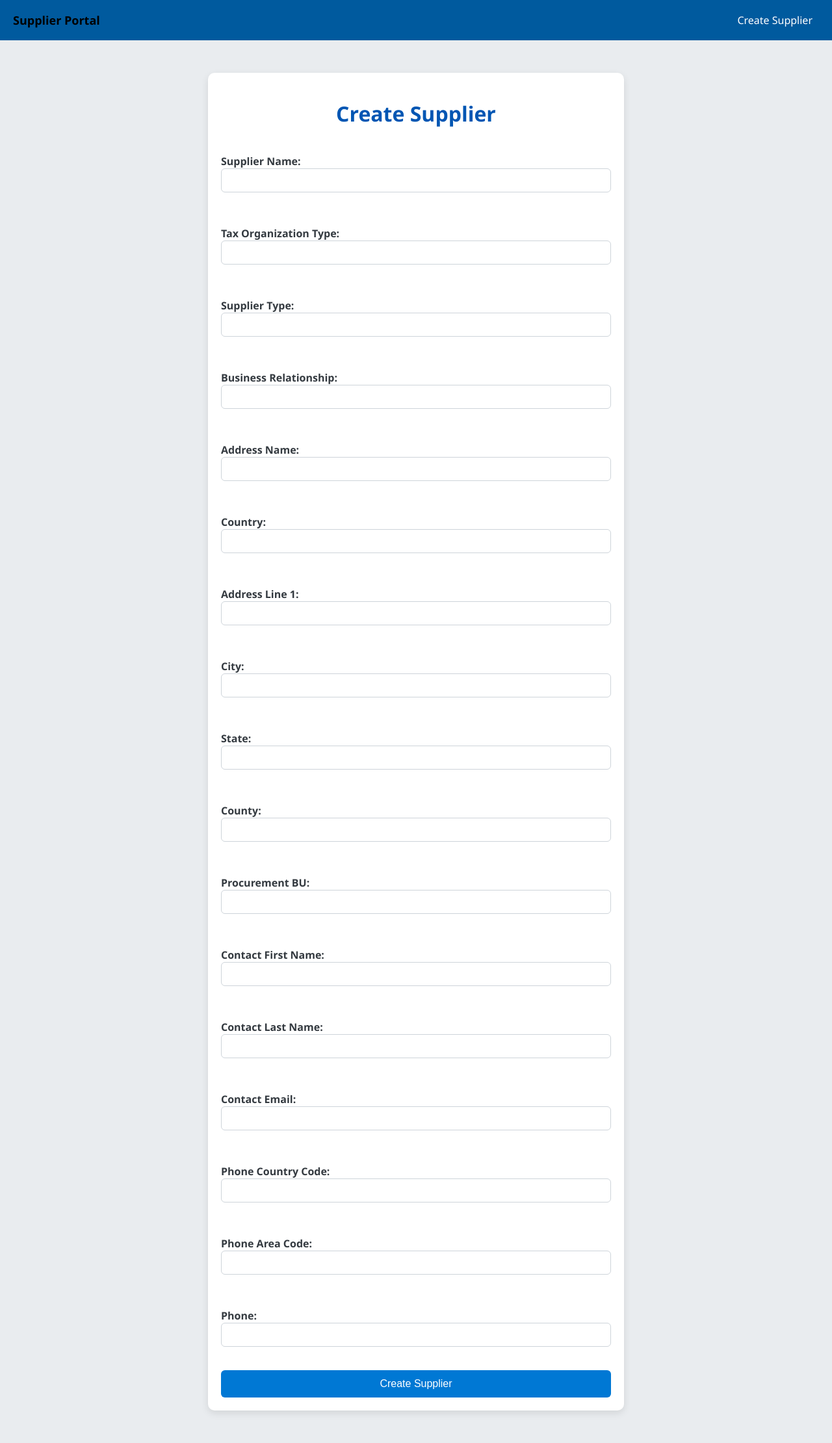
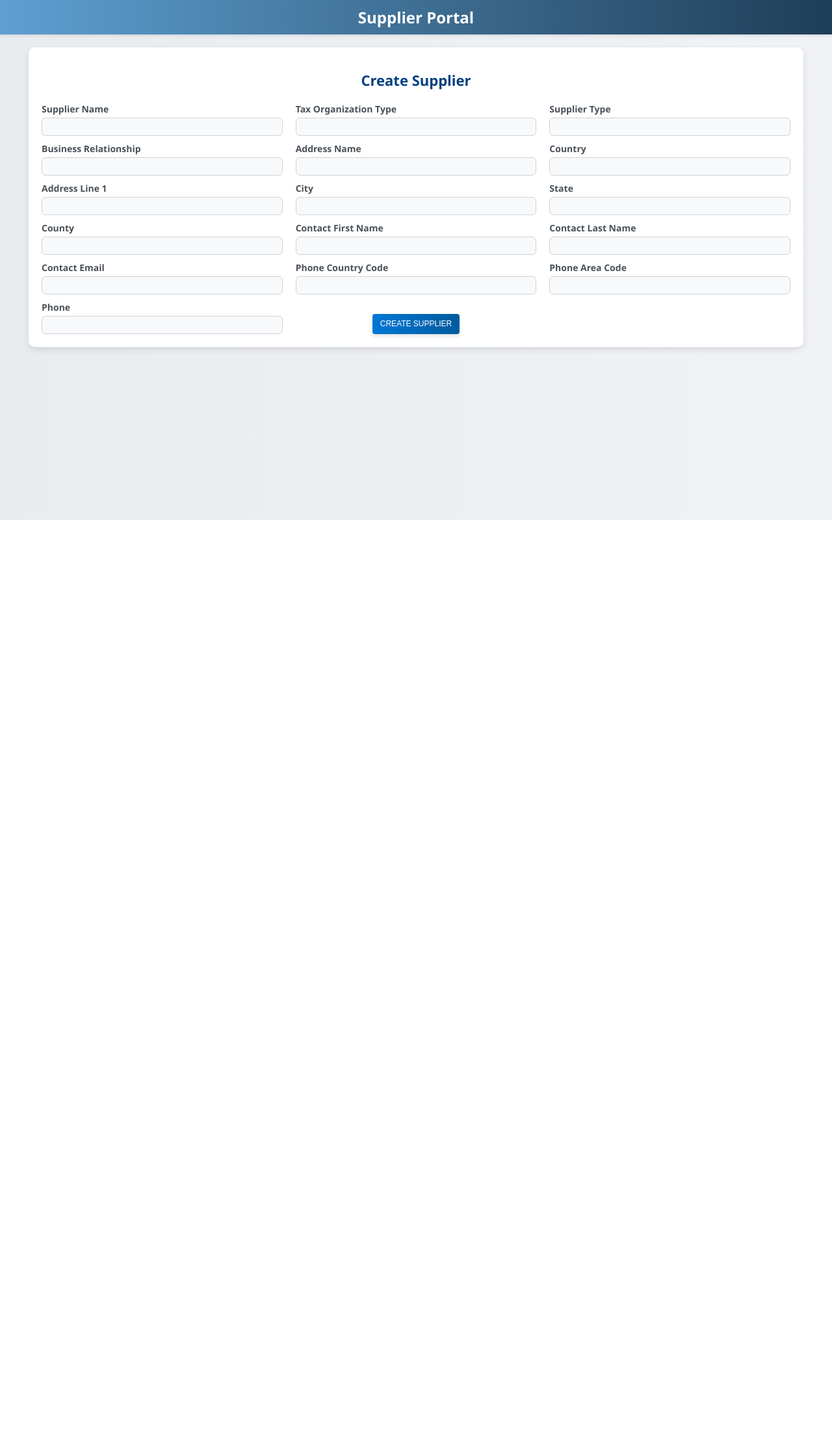
Before and after one commit to Prodigycoder2024/Supplier, a Django app: page / in a window 1280 px wide. Shown: the whole page at 65% size. After the commit the page ends 800 px from the top, so only its background shows below. Run offline with Django 4.2, Linux system fonts and the light colour scheme.

Commit message:
Add files via upload

```diff
--- a/myproject/supplier/template/create_supplier.html
+++ b/myproject/supplier/template/create_supplier.html
@@ -7,119 +7,113 @@
     <style>
         body {
             font-family: 'Segoe UI', Tahoma, Geneva, Verdana, sans-serif;
-            background-color: #e9ecef;
+            background: linear-gradient(to right, #e9ecef, #f0f2f5); /* Linear gradient background */
             margin: 0;
             padding: 0;
+            overflow-y: hidden; /* Prevent vertical scrolling */
         }
 
-        /* Navigation Bar Styles */
+        /* Navigation Bar Styles with Linear Gradient */
         nav {
-            background-color: #0078D4; /* Microsoft Outlook Blue */
-            padding: 10px 20px;
-            display: flex;
-            justify-content: space-between;
-            align-items: center;
-            transition: background-color 0.3s ease; /* Smooth transition for hover effect */
+            background: linear-gradient(to right, #5e9fd1, #1f3e57); /* Gradient background */
+            padding: 10px;
+            text-align: center;
+            box-shadow: 0 2px 4px rgba(0, 0, 0, 0.1);
         }
 
-        nav:hover {
-            background-color: #005a9e; /* Darker shade on hover */
-        }
-
-        nav a {
+        nav .logo {
             color: white;
-            text-decoration: none;
-            padding: 10px;
-            font-size: 16px;
-            position: relative;
-            transition: all 0.3s ease; /* Smooth transition for hover effect */
-        }
-
-        nav a:hover {
-            background-color: rgba(255, 255, 255, 0.2); /* Slightly translucent background */
-            border-radius: 4px;
-            transform: scale(1.05); /* Slight zoom effect */
-        }
-
-        /* Special underline effect */
-        nav a::before {
-            content: '';
-            position: absolute;
-            width: 0;
-            height: 2px;
-            bottom: 0;
-            left: 50%;
-            background-color: white;
-            transition: all 0.3s ease;
-        }
-
-        nav a:hover::before {
-            width: 100%;
-            left: 0;
-        }
-
-        .logo {
-            font-size: 18px;
+            font-size: 24px;
             font-weight: bold;
-        }
-
-        .nav-links {
-            display: flex;
-            gap: 20px;
         }
 
         /* Form Container Styles */
         .container {
-            max-width: 600px;
-            margin: 50px auto;
+            max-width: 90%;
+            margin: 20px auto;
             background-color: #ffffff;
             padding: 20px;
             border-radius: 10px;
-            box-shadow: 0px 4px 12px rgba(0, 0, 0, 0.1);
+            box-shadow: 0px 4px 10px rgba(0, 0, 0, 0.1);
         }
 
         h1 {
-            color: #0056b3;
+            color: #004080;
             text-align: center;
-            margin-bottom: 25px;
+            margin-bottom: 20px;
+            font-size: 22px;
         }
 
+        /* Compact Form Layout with Three Columns */
         form {
-            display: flex;
-            flex-direction: column;
+            display: grid;
+            grid-template-columns: repeat(3, 1fr); /* Three columns */
+            gap: 10px 20px; /* Compact spacing */
         }
 
         label {
-            margin-bottom: 10px;
+            font-size: 14px;
             font-weight: 600;
-            color: #343a40;
+            color: #495057;
+            margin-bottom: 4px;
+            display: block;
         }
 
         input[type="text"],
         input[type="email"],
-        select,
-        textarea {
-            padding: 10px;
-            margin-bottom: 20px;
+        select {
+            padding: 6px 8px;
             border-radius: 6px;
             border: 1px solid #ced4da;
+            background-color: #f8f9fa;
             width: 100%;
             box-sizing: border-box;
+            font-size: 12px;
         }
 
+        input:focus {
+            border-color: #0078D4;
+            outline: none;
+        }
+
+        /* Button Styling with Linear Gradient */
         button {
-            background-color: #0078D4; /* Microsoft Outlook Blue */
+            background: linear-gradient(to right, #0078D4, #005a9e); /* Gradient background */
             color: white;
-            padding: 12px 20px;
+            padding: 6px 12px; /* Reduced padding for a smaller horizontal size */
             border: none;
-            border-radius: 6px;
+            border-radius: 4px; /* Slightly sharper corners for a modern look */
             cursor: pointer;
-            font-size: 16px;
-            transition: background-color 0.3s ease;
+            font-size: 12px; /* Smaller font size */
+            width: fit-content; /* Make button size fit its content */
+            margin: 20px auto 0; /* Center the button horizontally */
+            text-transform: uppercase;
+            transition: all 0.3s ease; /* Smooth transition */
+            box-shadow: 0px 4px 6px rgba(0, 0, 0, 0.1); /* Soft shadow for modern effect */
         }
 
         button:hover {
-            background-color: #005a9e; /* Darker shade of Outlook Blue */
+            background: linear-gradient(to right, #005a9e, #0078D4); /* Inverted gradient on hover */
+            box-shadow: 0px 6px 8px rgba(0, 0, 0, 0.15); /* Slightly larger shadow on hover */
+            transform: translateY(-2px); /* Subtle lift on hover */
+        }
+
+        /* Ensure form fits within page on smaller screens */
+        @media (max-width: 1200px) {
+            form {
+                grid-template-columns: repeat(2, 1fr); /* Adjust to two columns */
+            }
+        }
+
+        @media (max-width: 768px) {
+            form {
+                grid-template-columns: 1fr; /* Adjust to one column for mobile */
+                gap: 15px;
+            }
+
+            button {
+                grid-column: 1;
+            }
         }
     </style>
 </head>
@@ -127,9 +121,6 @@
     <!-- Navigation Bar -->
     <nav>
         <div class="logo">Supplier Portal</div>
-        <div class="nav-links">
-            <a href="#">Create Supplier</a>
-        </div>
     </nav>
 
     <!-- Form Container -->
@@ -137,7 +128,90 @@
         <h1>Create Supplier</h1>
         <form method="POST">
             {% csrf_token %}
-            {{ form.as_p }}
+            <!-- Supplier Information Section -->
+            <div>
+                <label for="supplier_name">Supplier Name</label>
+                <input type="text" id="supplier_name" name="supplier_name" required>
+            </div>
+
+            <div>
+                <label for="tax_organization_type">Tax Organization Type</label>
+                <input type="text" id="tax_organization_type" name="tax_organization_type" required>
+            </div>
+
+            <div>
+                <label for="supplier_type">Supplier Type</label>
+                <input type="text" id="supplier_type" name="supplier_type" required>
+            </div>
+
+            <div>
+                <label for="business_relationship">Business Relationship</label>
+                <input type="text" id="business_relationship" name="business_relationship" required>
+            </div>
+
+            <!-- Address Information Section -->
+            <div>
+                <label for="address_name">Address Name</label>
+                <input type="text" id="address_name" name="address_name" required>
+            </div>
+
+            <div>
+                <label for="country">Country</label>
+                <input type="text" id="country" name="country" required>
+            </div>
+
+            <div>
+                <label for="address_line1">Address Line 1</label>
+                <input type="text" id="address_line1" name="address_line1" required>
+            </div>
+
+            <div>
+                <label for="city">City</label>
+                <input type="text" id="city" name="city" required>
+            </div>
+
+            <div>
+                <label for="state">State</label>
+                <input type="text" id="state" name="state" required>
+            </div>
+
+            <div>
+                <label for="county">County</label>
+                <input type="text" id="county" name="county" required>
+            </div>
+
+            <!-- Contact Information Section -->
+            <div>
+                <label for="contact_first_name">Contact First Name</label>
+                <input type="text" id="contact_first_name" name="contact_first_name" required>
+            </div>
+
+            <div>
+                <label for="contact_last_name">Contact Last Name</label>
+                <input type="text" id="contact_last_name" name="contact_last_name" required>
+            </div>
+
+            <div>
+                <label for="contact_email">Contact Email</label>
+                <input type="email" id="contact_email" name="contact_email" required>
+            </div>
+
+            <div>
+                <label for="phone_country_code">Phone Country Code</label>
+                <input type="text" id="phone_country_code" name="phone_country_code" required>
+            </div>
+
+            <div>
+                <label for="phone_area_code">Phone Area Code</label>
+                <input type="text" id="phone_area_code" name="phone_area_code" required>
+            </div>
+
+            <div>
+                <label for="phone">Phone</label>
+                <input type="text" id="phone" name="phone" required>
+            </div>
+
+            <!-- Submit Button -->
             <button type="submit">Create Supplier</button>
         </form>
     </div>
```
